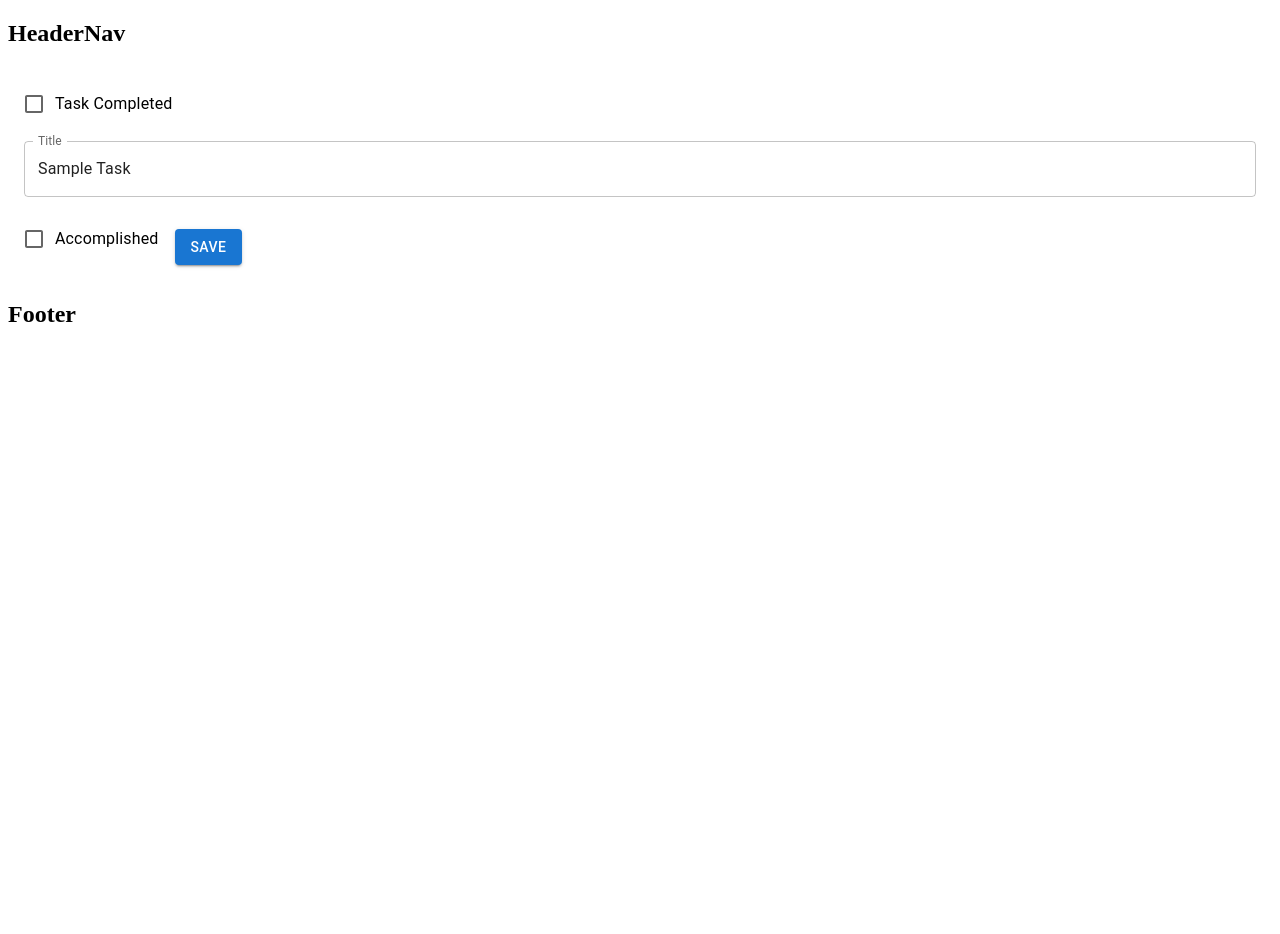
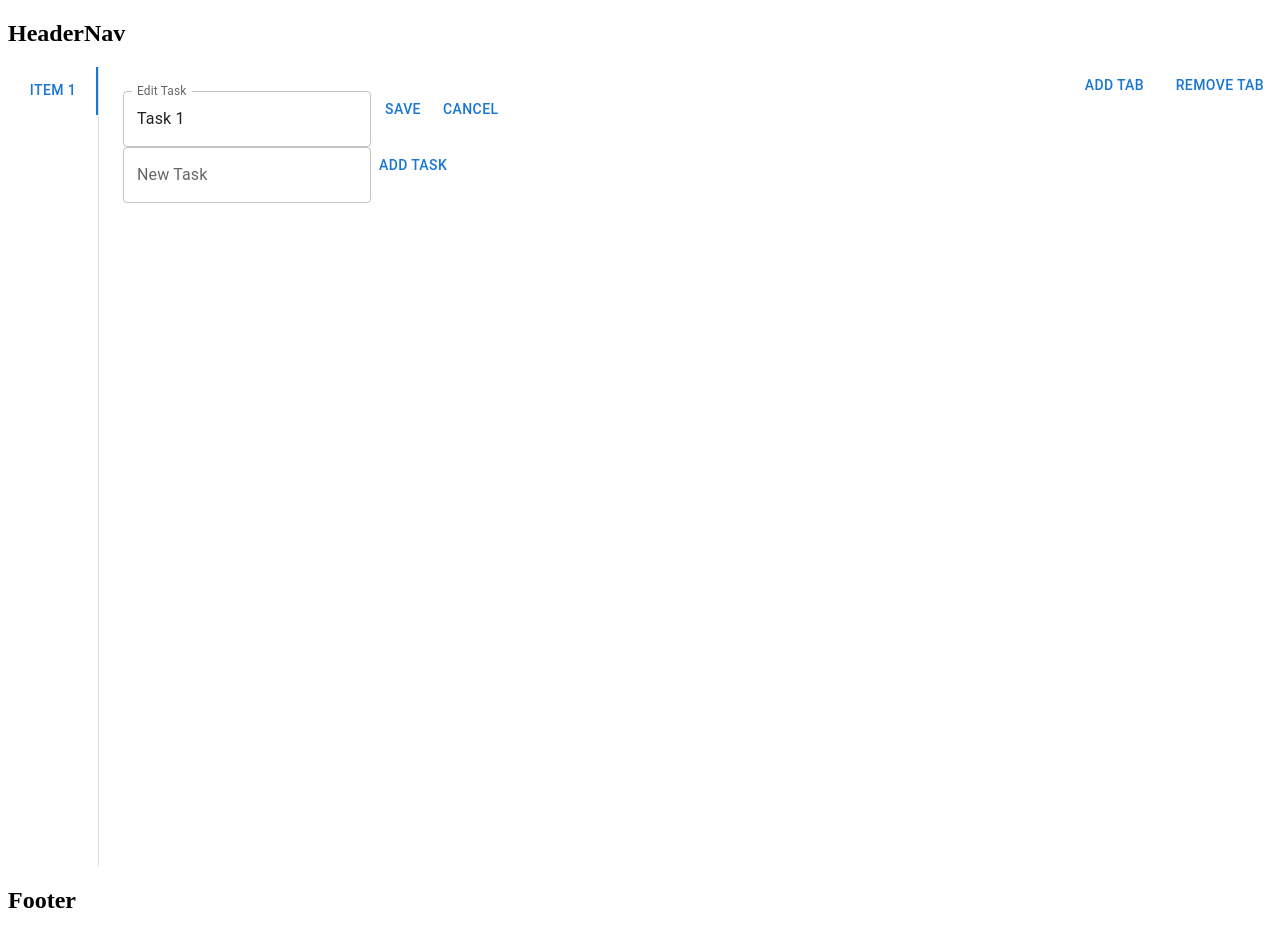
Before and after one commit to SnapperGee/todo, a React (Vite) app in the folder client/: page /task in a window 1280 px wide. Both pictures are taken after a click on the button "EDIT". Before the commit the page ends 800 px from the top, so only its background shows below. Built offline with nearby package versions, Linux system fonts and the light colour scheme.

Commit message:
task editor with styling

```diff
--- a/client/src/page/task.tsx
+++ b/client/src/page/task.tsx
@@ -1,103 +1,169 @@
-import React, { useState, useEffect } from 'react';
-import { Button, Checkbox, FormControlLabel, TextField, Box } from '@mui/material';
+
+import * as React from 'react';
+import Tabs from '@mui/material/Tabs';
+import Tab from '@mui/material/Tab';
+import Typography from '@mui/material/Typography';
+import Box from '@mui/material/Box';
+import TextField from '@mui/material/TextField';
+import Button from '@mui/material/Button';
 
 interface Task {
   id: number;
   title: string;
-  accomplished: boolean;
 }
 
-const TaskPage: React.FC = () => {
-  const [isChecked, setIsChecked] = useState(false);
-  const [isEditing, setIsEditing] = useState(false);
-  const [editedTask, setEditedTask] = useState<Task>({
-    id: 1,
-    title: 'Sample Task',
-    accomplished: false,
+interface TabPanelProps {
+  children?: React.ReactNode;
+  index: number;
+  value: number;
+}
+
+function TabPanel(props: TabPanelProps) {
+  const { children, value, index, ...other } = props;
+
+  return (
+    <div
+      role="tabpanel"
+      hidden={value !== index}
+      id={`vertical-tabpanel-${index}`}
+      aria-labelledby={`vertical-tab-${index}`}
+      {...other}
+    >
+      {value === index && (
+        <Box sx={{ p: 3 }}>
+          <Typography>{children}</Typography>
+        </Box>
+      )}
+    </div>
+  );
+}
+
+function a11yProps(index: number) {
+  return {
+    id: `vertical-tab-${index}`,
+    'aria-controls': `vertical-tabpanel-${index}`,
+  };
+}
+
+export default function TaskTabs() {
+  const [value, setValue] = React.useState(0);
+  const [tasks, setTasks] = React.useState<Record<number, Task[]>>({
+    0: [{ id: 1, title: 'Task 1' }],
   });
+  const [newTaskTitle, setNewTaskTitle] = React.useState('');
+  const [editingTaskId, setEditingTaskId] = React.useState<number | null>(null);
+  const [editedTaskTitle, setEditedTaskTitle] = React.useState('');
 
-  const handleCheckboxChange = () => {
-    setIsChecked(!isChecked);
+  const handleChange = (_event: React.SyntheticEvent, newValue: number) => {
+    setValue(newValue);
+    setEditingTaskId(null);
   };
 
-  const handleEdit = () => {
-    setIsEditing(true);
-    // form for the existing task data
+  const handleAddTask = () => {
+    const updatedTasks = { ...tasks };
+    const newTaskId = updatedTasks[value]?.length ? updatedTasks[value][updatedTasks[value].length - 1].id + 1 : 1;
+    updatedTasks[value] = [...(updatedTasks[value] || []), { id: newTaskId, title: newTaskTitle }];
+    setTasks(updatedTasks);
+    setNewTaskTitle('');
   };
 
-  const handleInputChange = (e: React.ChangeEvent<HTMLInputElement>) => {
-    const { name, value } = e.target;
-    setEditedTask((prev) => ({ ...prev, [name]: value }));
+  const handleRemoveTask = (taskId: number) => {
+    const updatedTasks = { ...tasks };
+    updatedTasks[value] = (updatedTasks[value] || []).filter((task) => task.id !== taskId);
+    setTasks(updatedTasks);
   };
 
-  const handleCheckboxInputChange = (e: React.ChangeEvent<HTMLInputElement>) => {
-    const { name, checked } = e.target;
-    setEditedTask((prev) => ({ ...prev, [name]: checked }));
+  const handleEditTask = (taskId: number, title: string) => {
+    setEditingTaskId(taskId);
+    setEditedTaskTitle(title);
   };
 
-  const handleSave = () => {
-    // perform save logic here
-    // For now just log the edited task
-    console.log('Edited Task:', editedTask);
-
-    setIsEditing(false);
+  const handleSaveTaskEdit = () => {
+    const updatedTasks = { ...tasks };
+    updatedTasks[value] = (updatedTasks[value] || []).map((task) =>
+      task.id === editingTaskId ? { ...task, title: editedTaskTitle } : task
+    );
+    setTasks(updatedTasks);
+    setEditingTaskId(null);
   };
 
-  useEffect(() => {
-    // Perform any additional setup or cleanup here
-  }, []);
+  const handleCancelTaskEdit = () => {
+    setEditingTaskId(null);
+    setEditedTaskTitle('');
+  };
+
+  const handleAddTab = () => {
+    const updatedTasks = { ...tasks };
+    updatedTasks[value + 1] = [];
+    setTasks(updatedTasks);
+  };
+
+  const handleRemoveTab = () => {
+    if (value !== 0) {
+      const updatedTasks = { ...tasks };
+      delete updatedTasks[value];
+      setTasks(updatedTasks);
+      setValue(value - 1);
+    }
+  };
 
   return (
-    <Box sx={{ padding: 2 }}>
-      <FormControlLabel
-        control={
-          <Checkbox
-            checked={isChecked}
-            onChange={handleCheckboxChange}
-            color="primary"
-          />
-        }
-        label="Task Completed"
-      />
-
-      {isEditing ? (
-        <form>
-          <TextField
-            fullWidth
-            margin="normal"
-            name="title"
-            label="Title"
-            value={editedTask.title}
-            onChange={handleInputChange}
-            sx={{ marginBottom: 2 }}
-          />
-
-          <FormControlLabel
-            control={
-              <Checkbox
-                name="accomplished"
-                checked={editedTask.accomplished}
-                onChange={handleCheckboxInputChange}
-                color="primary"
-              />
-            }
-            label="Accomplished"
-          />
-
-          <Button variant="contained" onClick={handleSave} sx={{ marginTop: 2 }}>
-            Save
-          </Button>
-        </form>
-      ) : (
-        <>
-          <h1>{editedTask.title}</h1>
-          <Button onClick={handleEdit} sx={{ marginTop: 2 }}>
-            Edit
-          </Button>
-        </>
-      )}
+    <Box sx={{ flexGrow: 1, display: 'flex', height: '100vh', position: 'relative' }}>
+      <Tabs
+        orientation="vertical"
+        variant="scrollable"
+        value={value}
+        onChange={handleChange}
+        aria-label="Vertical tabs example"
+        sx={{ borderRight: 1, borderColor: 'divider' }}
+      >
+        {Object.keys(tasks).map((index) => (
+          <Tab key={index} label={`Item ${Number(index) + 1}`} {...a11yProps(Number(index))} />
+        ))}
+      </Tabs>
+      <TabPanel value={value} index={value}>
+        <div>
+          {tasks[value]?.map((task) => (
+            <div key={task.id}>
+              {editingTaskId === task.id ? (
+                <div>
+                  <TextField
+                    label="Edit Task"
+                    value={editedTaskTitle}
+                    onChange={(e) => setEditedTaskTitle(e.target.value)}
+                  />
+                  <Button onClick={handleSaveTaskEdit}>Save</Button>
+                  <Button onClick={handleCancelTaskEdit}>Cancel</Button>
+                </div>
+              ) : (
+                <div>
+                  {task.title}
+                  <Button onClick={() => handleEditTask(task.id, task.title)}>Edit</Button>
+                  <Button onClick={() => handleRemoveTask(task.id)}>Remove</Button>
+                </div>
+              )}
+            </div>
+          ))}
+        </div>
+        <TextField
+          label="New Task"
+          value={newTaskTitle}
+          onChange={(e) => setNewTaskTitle(e.target.value)}
+        />
+        <Button onClick={handleAddTask}>Add Task</Button>
+      </TabPanel>
+      <Button
+        onClick={handleAddTab}
+        sx={{ position: 'absolute', top: 0, right: 120 }}
+      >
+        Add Tab
+      </Button>
+      <Button
+        onClick={handleRemoveTab}
+        sx={{ position: 'absolute', top: 0, right: 0 }}
+      >
+        Remove Tab
+      </Button>
     </Box>
   );
-};
-
-export default TaskPage;
+}
--- a/package.json
+++ b/package.json
@@ -30,6 +30,7 @@
     "concurrently": "^8.2.2"
   },
   "dependencies": {
+    "@apollo/client": "^3.8.10",
     "@emotion/react": "^11.11.3",
     "@emotion/styled": "^11.11.0",
     "@fontsource/inter": "^5.0.16",
@@ -41,6 +42,7 @@
     "@mui/material": "^5.15.6",
     "@mui/styled-engine-sc": "^6.0.0-alpha.13",
     "@mui/system": "^5.15.6",
+    "graphql": "^16.8.1",
     "rollup-plugin-node-polyfills": "^0.2.1",
     "styled-components": "^6.1.8"
   }
```
Also changed, not shown: 1 other file (tests, documents, lock files or other folders).
